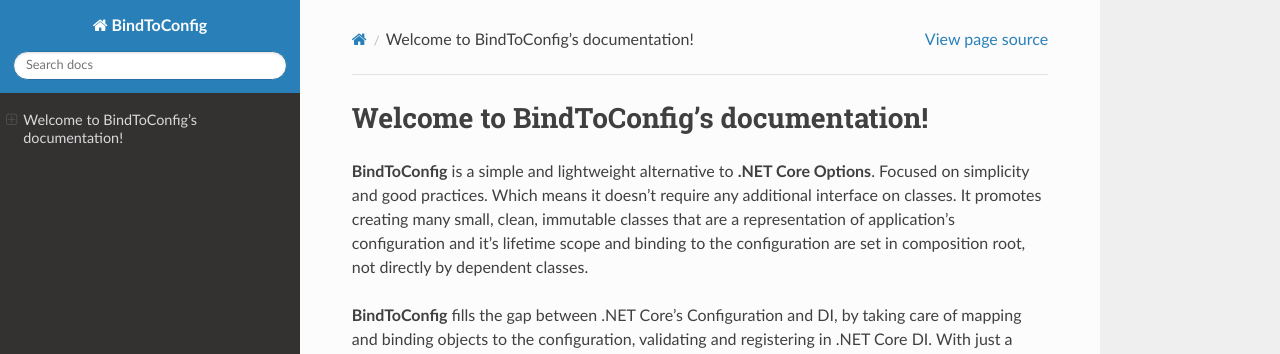
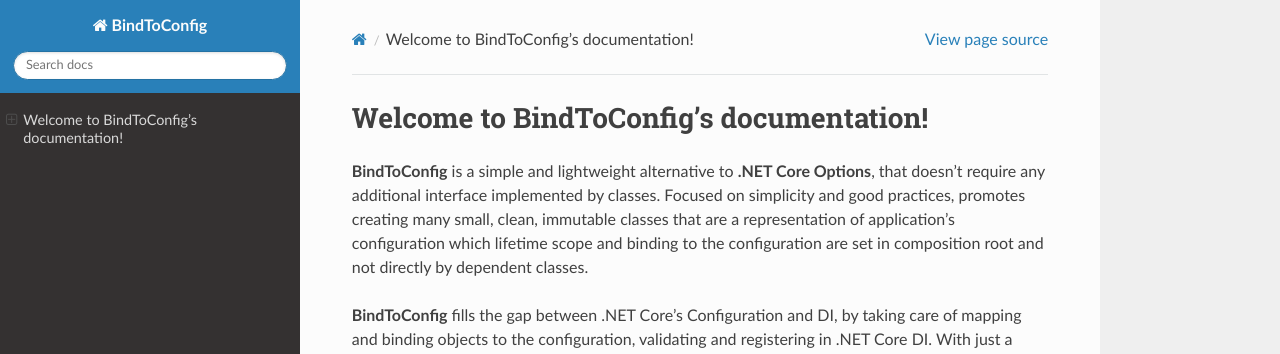
Before and after one commit to BindToConfig/BindToConfig, a Sphinx documentation site: the page built from docs/source/index.rst, in a window 1280 px wide and 900 px high. Shown: the top 354 px of the window. Built offline with Sphinx 7.4.7 and the Read the Docs theme 2.0.0, drawn with Linux system fonts in a browser that asks for light colours.

Commit message:
Docs description improved

```diff
--- a/docs/source/index.rst
+++ b/docs/source/index.rst
@@ -5,9 +5,8 @@
 
 Welcome to BindToConfig's documentation!
 ========================================
-**BindToConfig** is a simple and lightweight alternative to **.NET Core Options**.
-Focused on simplicity and good practices. Which means it doesn't require any additional interface on classes.
-It promotes creating many small, clean, immutable classes that are a representation of application's configuration and it's lifetime scope and binding to the configuration are set in composition root, not directly by dependent classes.
+**BindToConfig** is a simple and lightweight alternative to **.NET Core Options**, that doesn't require any additional interface implemented by classes.
+Focused on simplicity and good practices, promotes creating many small, clean, immutable classes that are a representation of application's configuration which lifetime scope and binding to the configuration are set in composition root and not directly by dependent classes.
 
 **BindToConfig** fills the gap between .NET Core's Configuration and DI, by taking care of mapping and binding objects to the configuration, validating and registering in .NET Core DI.
 With just a single method call it provides .NET Core applications with an easy way of adding classes representing parts of Configuration.
```
Also changed, not shown: README.md (+2 -3 lines).
